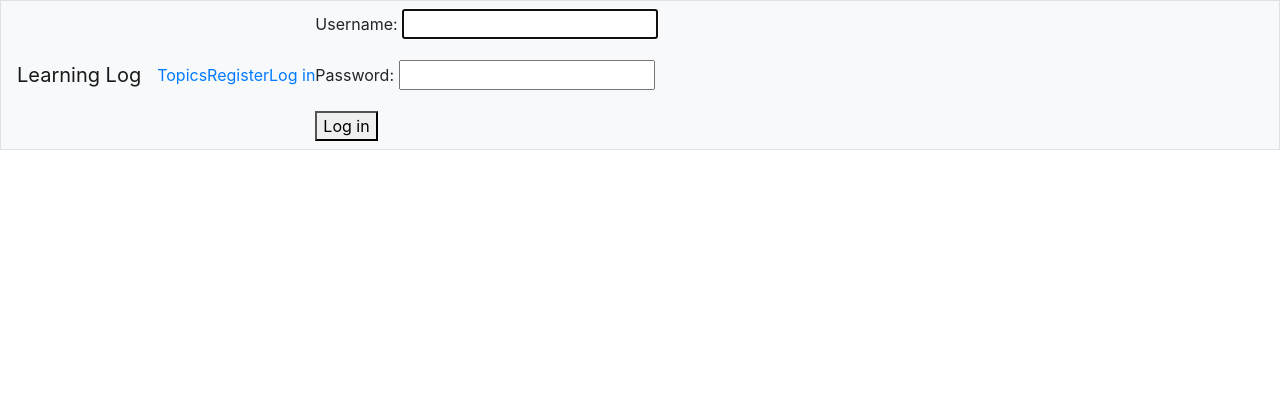
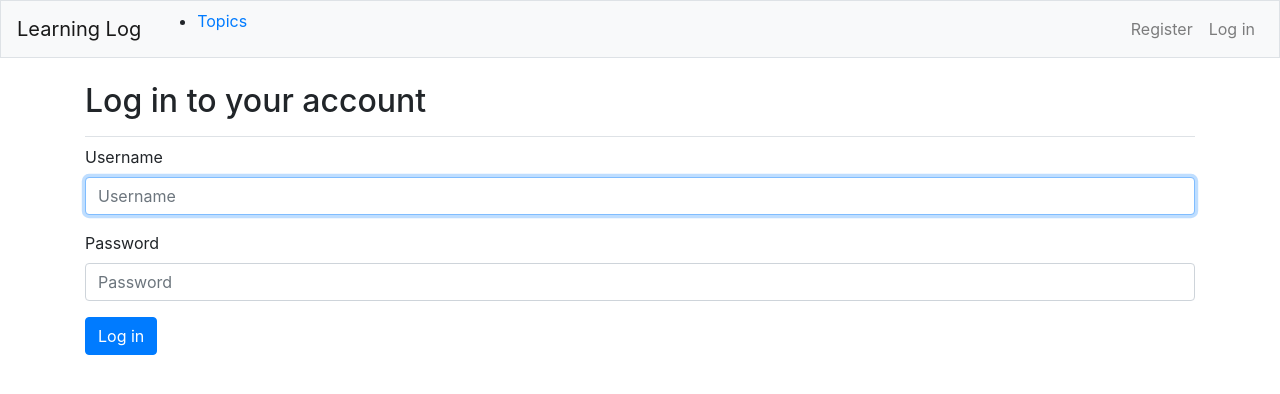
Before and after one commit to Krasnovskii/Web-application_Learning_Log-Django-bootstrap-, a Django app: page /users/login/ in a window 1280 px wide. Shown: the top 394 px of the page. Run offline with Django 3.2, Linux system fonts and the light colour scheme; some libraries are stand-ins or nearby versions.

Commit message:
web app v3

```diff
--- a/learning_logs/templates/learning_logs/base.html
+++ b/learning_logs/templates/learning_logs/base.html
@@ -20,19 +20,39 @@
     data-target="#navbarCollapse" aria-controls="navbarCollapse"
     aria-expanded="false" aria-label="Toggle navigation">
         <span class="navbar-toggler-icon"></span></button>
+    <div class="collapse navbar-collapse" id="navbarCollapse">
+        <ul class="navar-nav mr-auto">
+            <li class="nav-item">
+                <a href="{% url 'learning_logs:topics' %}">Topics</a>
+            </li>
+        </ul>
+        <ul class="navbar-nav ml-auto">
+            {% if user.is_authenticated %}
+            <li class="nav-item">
+                <span class="navbar-text">Hello, {{ user.username }}</span>
+            </li>
+            <li class="nav-item">
+                <a class="nav-link" href="{% url 'users:logout' %}"> Log out</a>
+            </li>
+            {% else %}
+            <li class="nav-item">
+                <a class="nav-link" href="{% url 'users:register' %}">Register</a>
+            </li>
+            <li>
+                <a class="nav-link" href="{% url 'users:login' %}">Log in</a>
+            </li>
+            {% endif%}
+        </ul>
+    </div>
+</nav>
+<main role="main" class="container">
+    <div class="pb-2 mb-2 border-bottom">
+        {% block page_header %}{% endblock page_header%}
+    </div>
+    <div>
+    {% block content %}{% endblock content %}
+    </div>
+</main>
 
-<a href="{% url 'learning_logs:topics' %}">Topics</a>
-
-{% if user.is_authenticated %}
-hello, {{ user.username }}
-<a href="{% url 'users:logout' %}"> Log out</a>
-{% else %}
-<a href="{% url 'users:register' %}">Register</a>
-<a href="{% url 'users:login' %}">Log in</a>
-{% endif%}
-
-{% block content %}
-{% endblock content %}
-</nav>
 </body>
 </html>
--- a/users/templates/registration/login.html
+++ b/users/templates/registration/login.html
@@ -1,19 +1,20 @@
 {% extends "learning_logs/base.html" %}
+{% load bootstrap4 %}
+
+{% block page_header %}
+<h2>Log in to your account</h2>
+{% endblock page_header %}
 
 {% block content %}
+<form method="post" action="{% url 'users:login' %}" class="form">
+    {% csrf_token %}
+    {% bootstrap_form form %}
 
-{% if from.errors %}
+    {% buttons %}
+    <button name="submit" class="btn btn-primary">Log in</button>
+    {% endbuttons %}
 
-    <p>Your username and password didn't match, Please try again</p>
-{% endif %}
-
-<form method="post" action="{% url 'users:login' %}">
-    {% csrf_token %}
-    {{ form.as_p }}
-
-    <button name="submit">Log in</button>
     <input type="hidden" name="next" value="{% url 'learning_logs:index' %}">
-
 </form>
 
 
```
Also changed, not shown: learning_logs/templates/learning_logs/index.html (+15 -3 lines), learning_logs/templates/learning_logs/topic.html (+21 -18 lines), learning_logs/templates/learning_logs/topics.html (+12 -2 lines), db.sqlite3.
